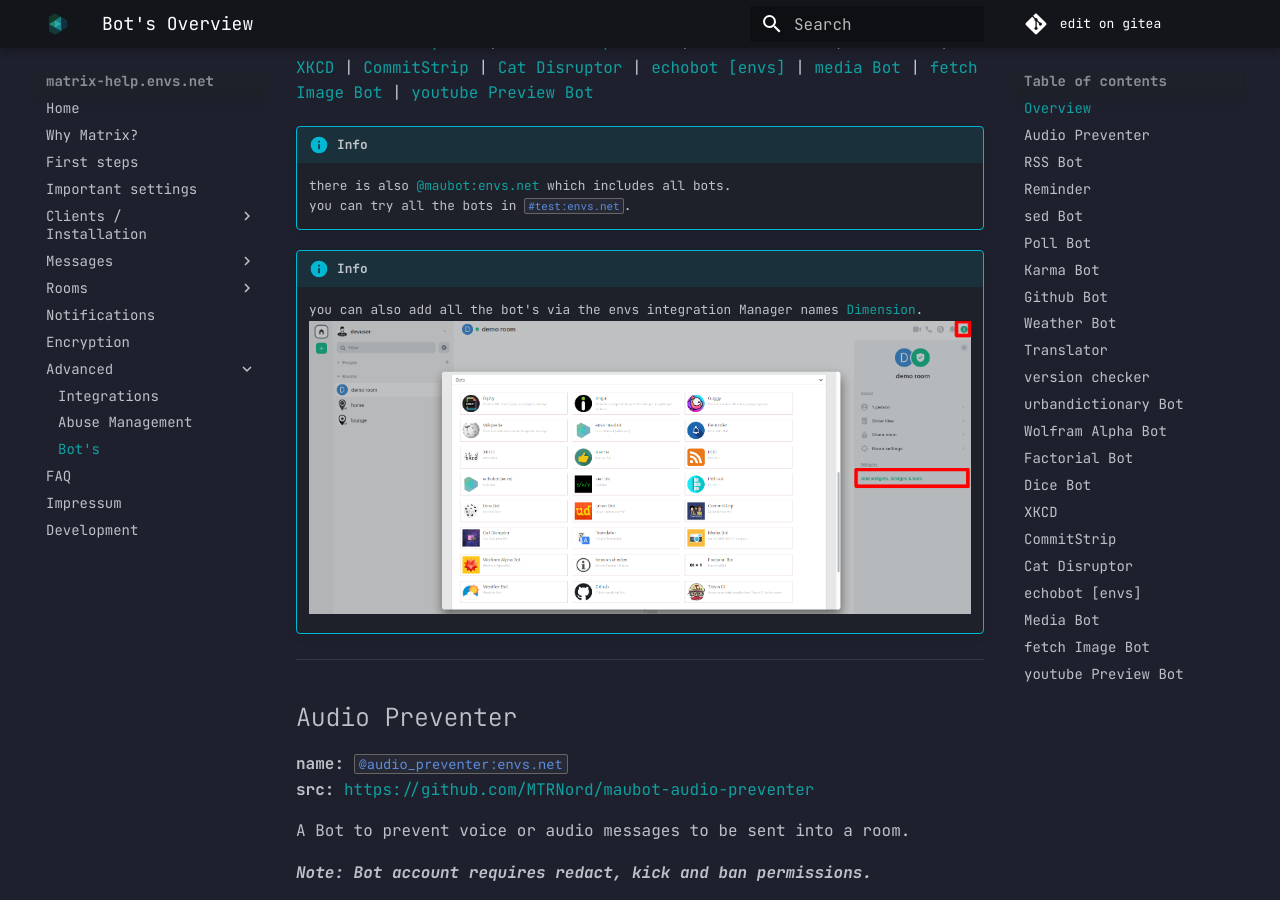
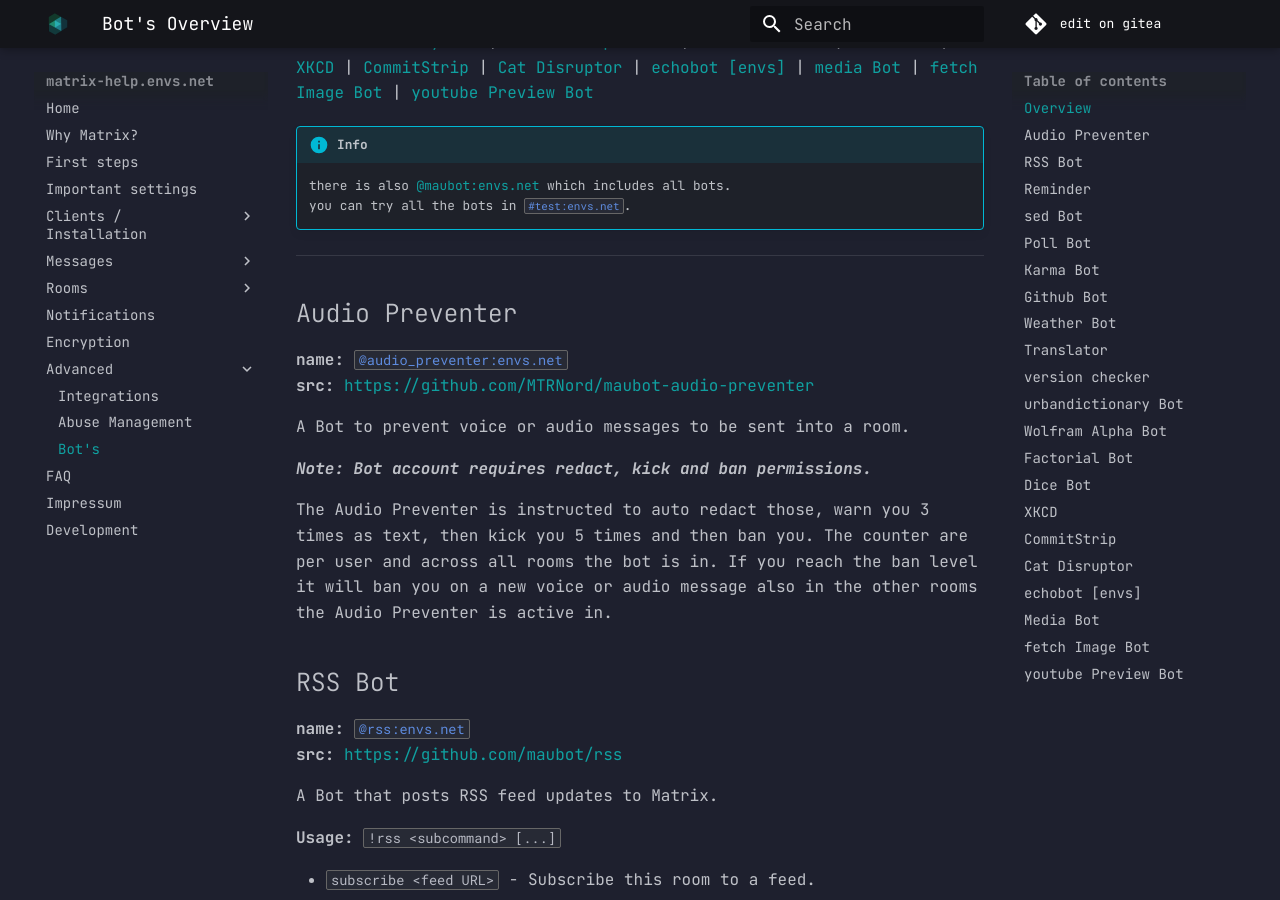
Before and after one commit to envs-net/matrix-doc, an MkDocs documentation site: the page built from docs/advanced/bots.md, in a window 1280 px wide and 900 px high, scrolled down 360 px. Built offline with MkDocs 1.6.1 and Material for MkDocs 9.7.7, drawn with Linux system fonts in a browser that asks for light colours; emoji names are drawn with the system emoji font.

Commit message:
remove dimension

```diff
--- a/docs/advanced/bots.md
+++ b/docs/advanced/bots.md
@@ -36,10 +36,6 @@ feel free to use our bot's in your room!
 !!! info
 	there is also [@maubot:envs.net](https://matrix.to/#/@maubot:envs.net) which includes all bots.
 	you can try all the bots in [`#test:envs.net`](https://matrix.to/#/#test:envs.net).
-
-!!! info
-    you can also add all the bot's via the envs integration Manager names [Dimension](https://dimension.envs.net/).
-    ![opened integration manager menu](/images/local_bots_integration.png)
 
 ***
 
```
